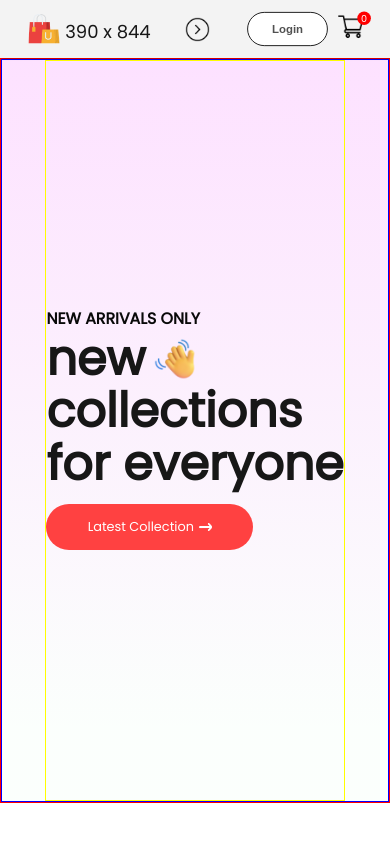
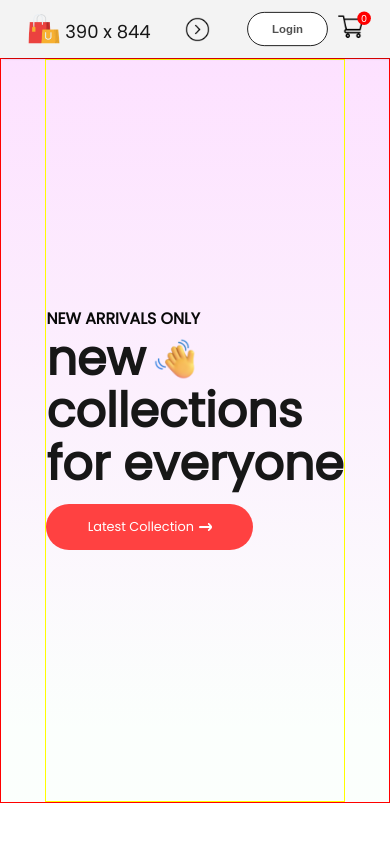
Before and after one commit to adrianmnh/e-comm, a React (Create React App) app: page / in a window 390 px wide. Shown: the top 844 px of the page. Built offline with nearby package versions, Linux system fonts and the light colour scheme.

Commit message:
hero css tweaks

```diff
--- a/src/Components/Hero/Hero.css
+++ b/src/Components/Hero/Hero.css
@@ -6,7 +6,6 @@
 	justify-content: center;
 	align-items: space-around;
 	width: auto;
-	/* border: 1px solid red; */
 	gap: 5%;
 }
 
@@ -28,13 +27,11 @@
 	display: flex;
 	flex-direction: column;
 	justify-content: center;
-	/* align-items: center; */
 	gap: 20px;
 	gap: min(1.2svh, 1.3svw);
 	line-height: 1.1;
 
 	padding-left: 7%;
-	/* border: 1px solid red; */
 }
 
 .hero-left-inner h2 {
@@ -83,14 +80,12 @@
 	border-radius: 75px;
 	font-size: 22px;
 
-	/* margin-top: min(2.1svh, 1.8svw); */
 	margin-top: 2%;
 	gap: min(1.3svh, 1.1svw);
 	width: min(32.5svh, 23svw);
 	height: min(7.4svh, 5.0svw);
 	border-radius: 6svw;
 	font-size: min(2.1svh, 1.5svw);
-	/* font-size: min(1.6svh, 1.5svw); */
 }
 
 .hero-latest-btn img{
@@ -102,8 +97,6 @@
 	display: flex;
 	align-items: center;
 	justify-content: flex-start;
-
-	border: 1px solid red;
 }
 
 .hero-right img {
@@ -222,7 +215,6 @@
 
 	.hero-right img {
 		width: min(50svh, 40svw);
-		/* border: 1px solid red; */
 	}
 }
 
@@ -240,9 +232,6 @@
 	.hero-left {
 		padding: 0;
 		align-items: center;
-		border: 1px solid blue;
-		/* justify-content: flex-start; */
-		/* justify-content: flex-start; */
 	}
 
 	.hero-left-inner {
```
